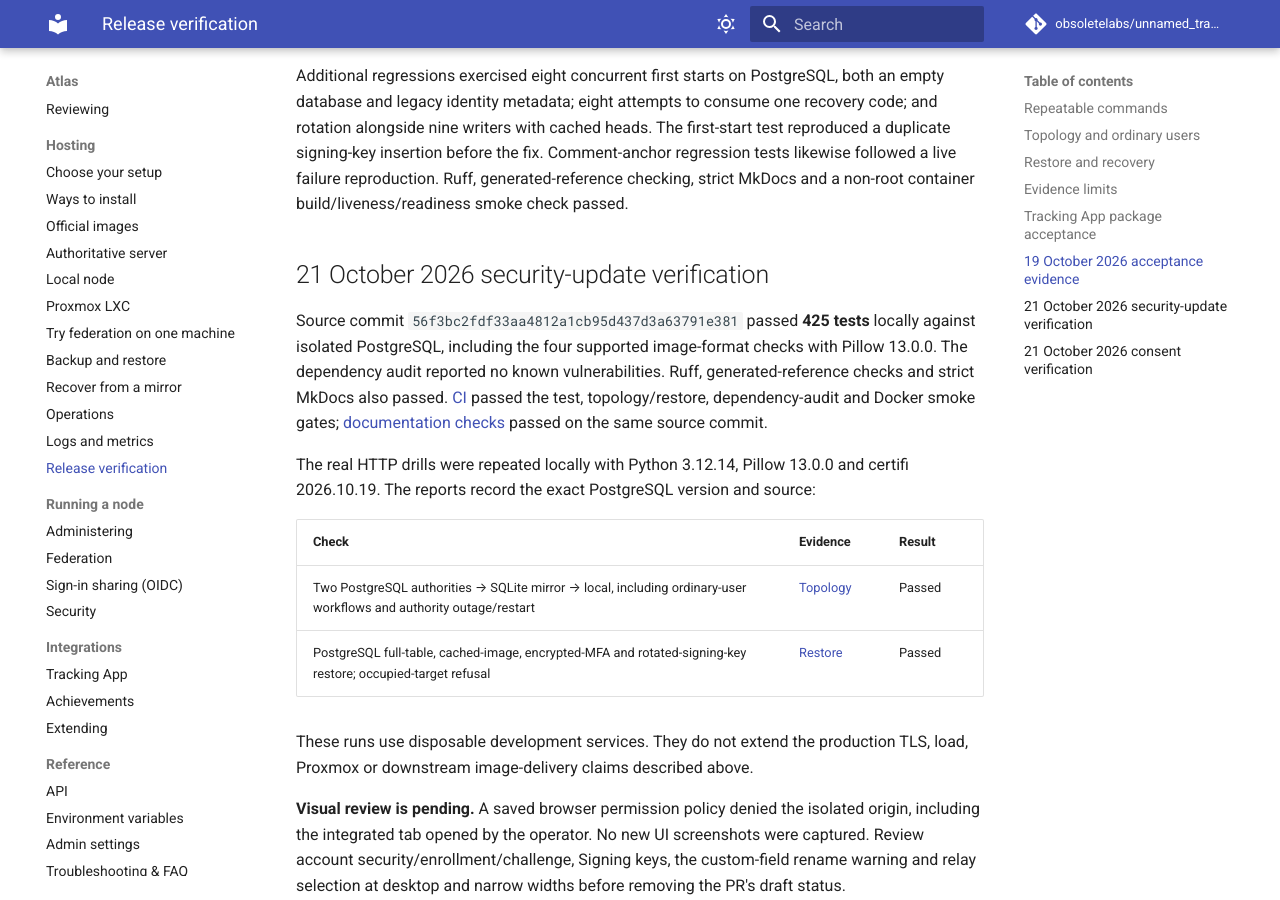
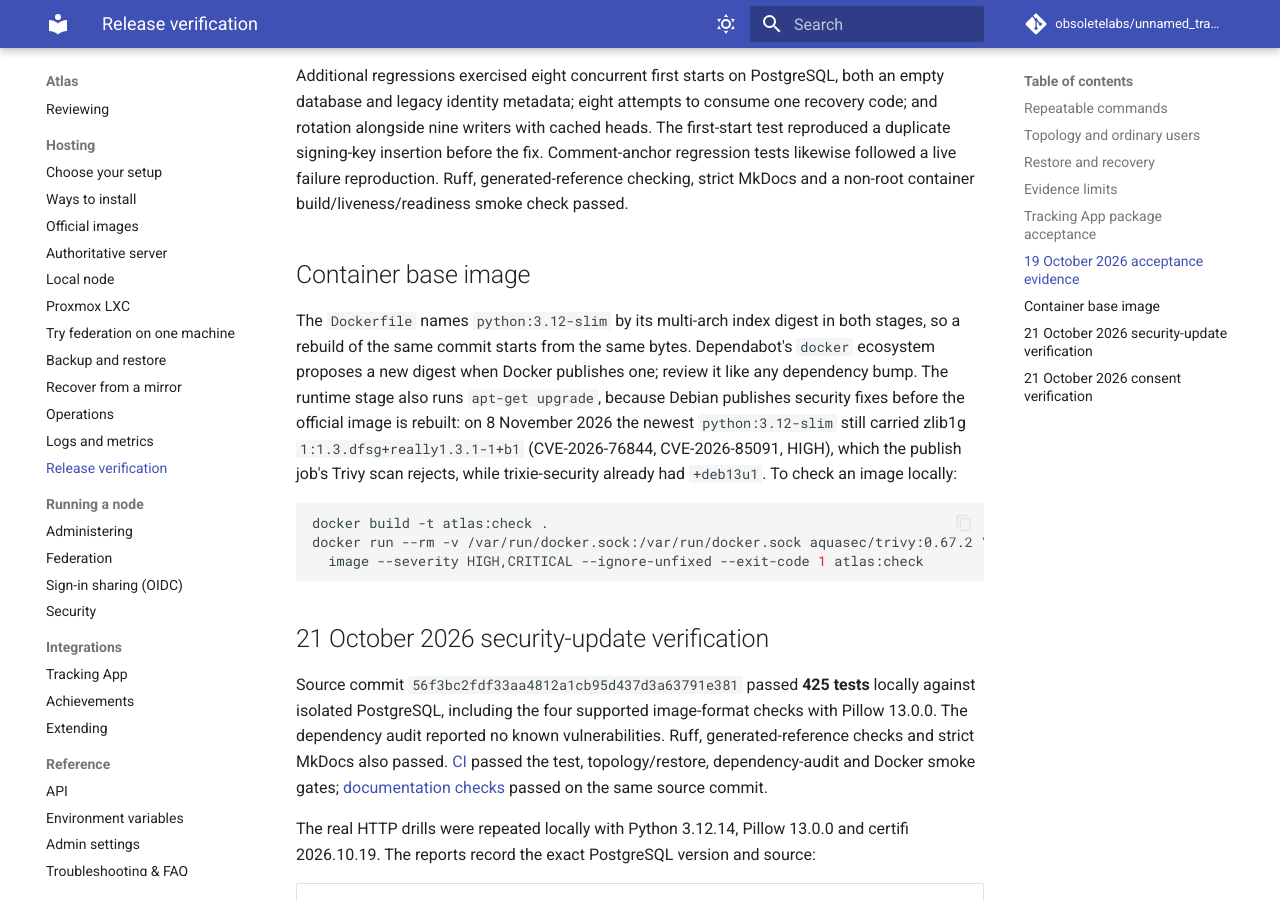
Before and after one commit to obsoletelabs/unnamed_tracking_metadata, an MkDocs documentation site: the page built from docs/guide/release-verification.md, in a window 1280 px wide and 900 px high, scrolled down 3771 px. Built offline with MkDocs 1.6.1 and Material for MkDocs 9.7.7, drawn with Linux system fonts in a browser that asks for light colours; comment, search, counter and statistics services are not loaded.

Commit message:
build(image): pin the python:3.12-slim base by digest and apply Debian security updates (zlib1g CVE-2026-76844, CVE-2026-85091)
The newest python:3.12-slim (index sha256:5e2bdb1b..., rechecked 2026-11-09)
still ships zlib1g 1:1.3.dfsg+really1.3.1-1+b1, which fails the publish job's
Trivy scan with two HIGH CVEs. Pin both stages to that digest and run
apt-get upgrade in the runtime stage so trixie-security's +deb13u1 lands.
Same change as the base-image part of #128, applied directly to v2.

Co-Authored-By: Claude Sonnet 5.5 <noreply@anthropic.com>

````diff
--- a/docs/guide/release-verification.md
+++ b/docs/guide/release-verification.md
@@ -155,6 +155,22 @@ signing-key insertion before the fix. Comment-anchor regression tests likewise f
 failure reproduction. Ruff, generated-reference checking, strict MkDocs and a non-root container
 build/liveness/readiness smoke check passed.
 
+## Container base image
+
+The `Dockerfile` names `python:3.12-slim` by its multi-arch index digest in both stages, so a
+rebuild of the same commit starts from the same bytes. Dependabot's `docker` ecosystem proposes
+a new digest when Docker publishes one; review it like any dependency bump. The runtime stage
+also runs `apt-get upgrade`, because Debian publishes security fixes before the official image
+is rebuilt: on 8 November 2026 the newest `python:3.12-slim` still carried zlib1g
+`1:1.3.dfsg+really1.3.1-1+b1` (CVE-2026-76844, CVE-2026-85091, HIGH), which the publish job's
+Trivy scan rejects, while trixie-security already had `+deb13u1`. To check an image locally:
+
+```sh
+docker build -t atlas:check .
+docker run --rm -v /var/run/docker.sock:/var/run/docker.sock aquasec/trivy:0.67.2 \
+  image --severity HIGH,CRITICAL --ignore-unfixed --exit-code 1 atlas:check
+```
+
 ## 21 October 2026 security-update verification
 
 Source commit `56f3bc2fdf33aa4812a1cb95d437d3a63791e381` passed **425 tests** locally
````
Also changed, not shown: 1 other file.
